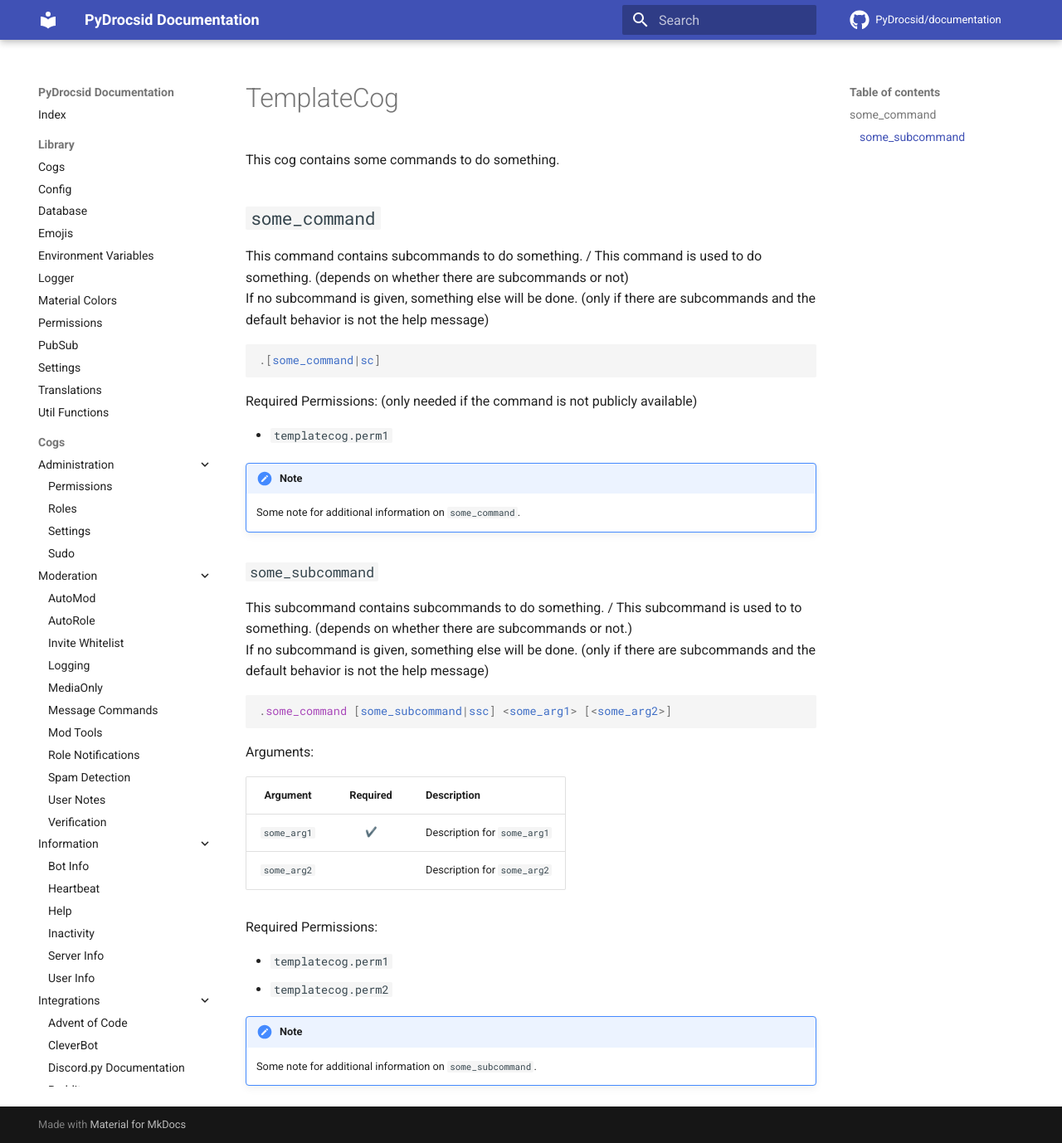
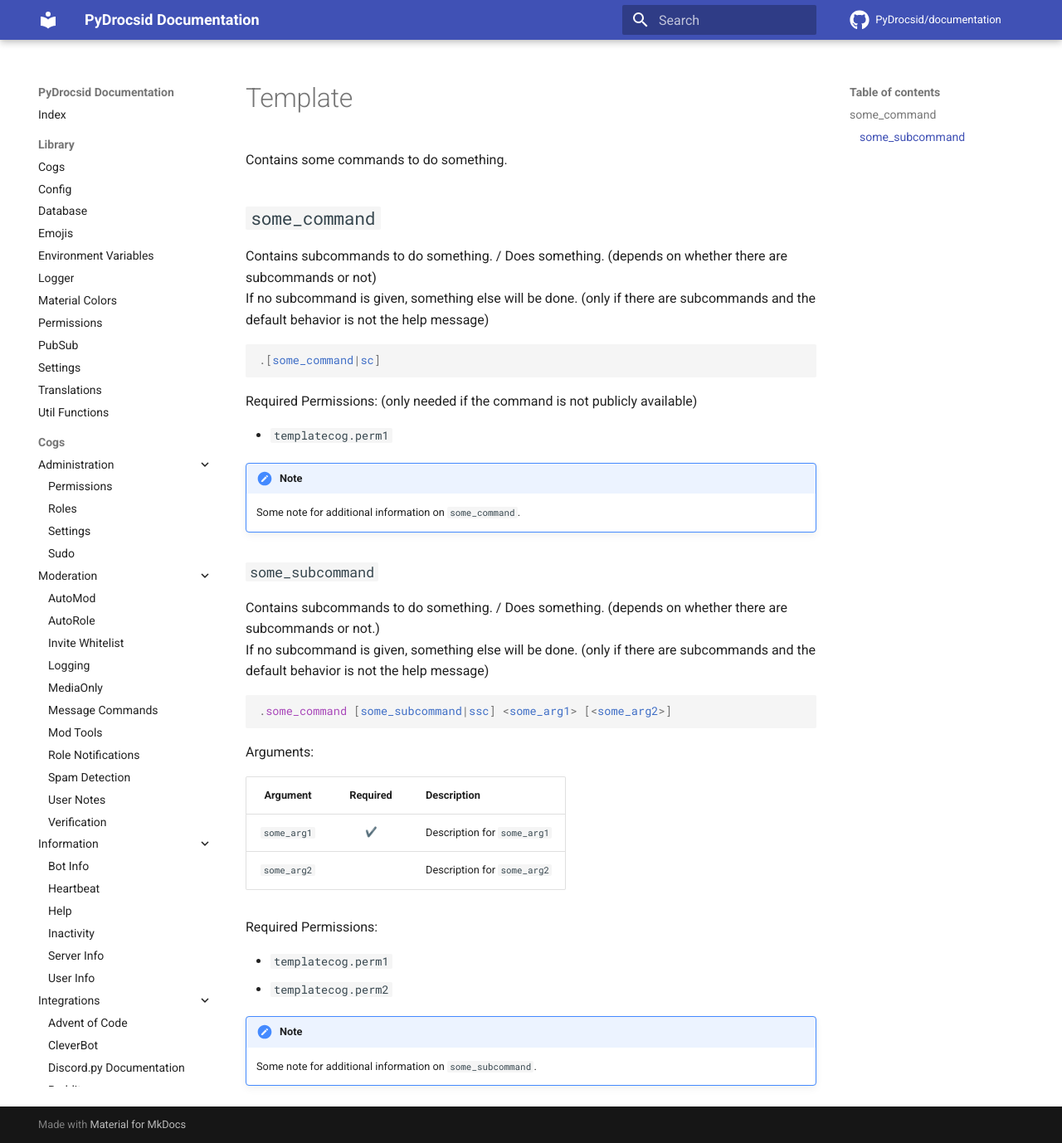
Before and after one commit to PyDrocsid/documentation, an MkDocs documentation site: the page built from docs/template.md, in a window 1280 px wide and 1378 px high. Shown: the whole window at 83% size. Built offline with MkDocs 1.6.1 and Material for MkDocs 9.7.7, drawn with Linux system fonts in a browser that asks for light colours; emoji names are drawn with the system emoji font; comment, search, counter and statistics services are not loaded.

Commit message:
Improved template

````diff
--- a/docs/template.md
+++ b/docs/template.md
@@ -4,14 +4,14 @@ Exact phrasing and punctuation is part of the documentation. Everything in paren
 -->
 
 
-# TemplateCog
+# Template
 
-This cog contains some commands to do something.
+Contains some commands to do something.
 
 
 ## `some_command`
 
-This command contains subcommands to do something. / This command is used to do something. (depends on whether there are subcommands or not) <br>
+Contains subcommands to do something. / Does something. (depends on whether there are subcommands or not) <br>
 If no subcommand is given, something else will be done. (only if there are subcommands and the default behavior is not the help message)
 
 ```css
@@ -28,7 +28,7 @@ Required Permissions: (only needed if the command is not publicly available)
 
 ### `some_subcommand`
 
-This subcommand contains subcommands to do something. / This subcommand is used to to something. (depends on whether there are subcommands or not.) <br>
+Contains subcommands to do something. / Does something. (depends on whether there are subcommands or not.) <br>
 If no subcommand is given, something else will be done. (only if there are subcommands and the default behavior is not the help message)
 
 ```css
@@ -37,10 +37,10 @@ If no subcommand is given, something else will be done. (only if there are subco
 
 Arguments:
 
-|Argument|Required|Description|
-|:------:|:------:|:----------|
-|`some_arg1`|:heavy_check_mark:|Description for `some_arg1`|
-|`some_arg2`||Description for `some_arg2`|
+|  Argument   |      Required      | Description                 |
+|:-----------:|:------------------:|:----------------------------|
+| `some_arg1` | :heavy_check_mark: | Description for `some_arg1` |
+| `some_arg2` |                    | Description for `some_arg2` |
 
 Required Permissions:
 
````
